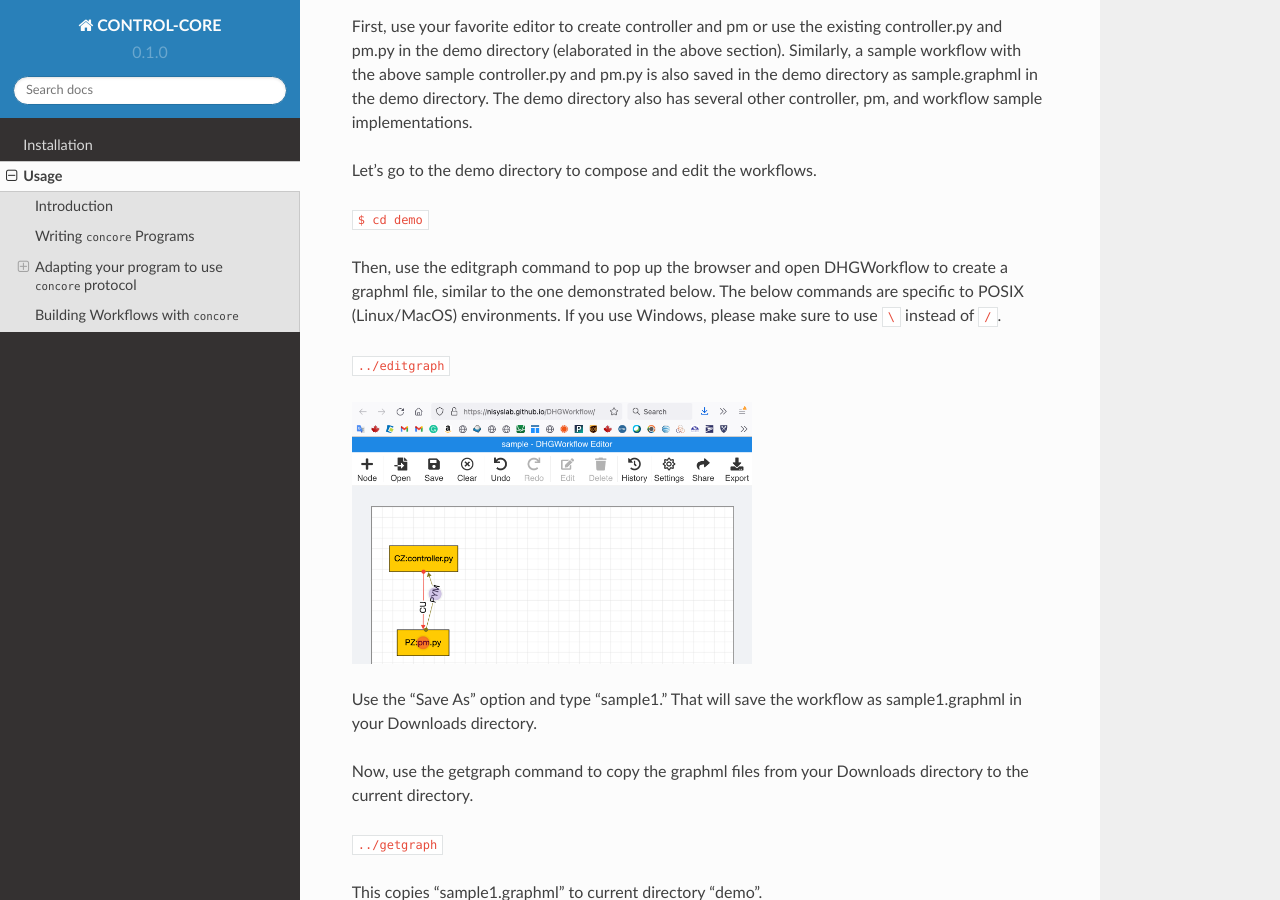
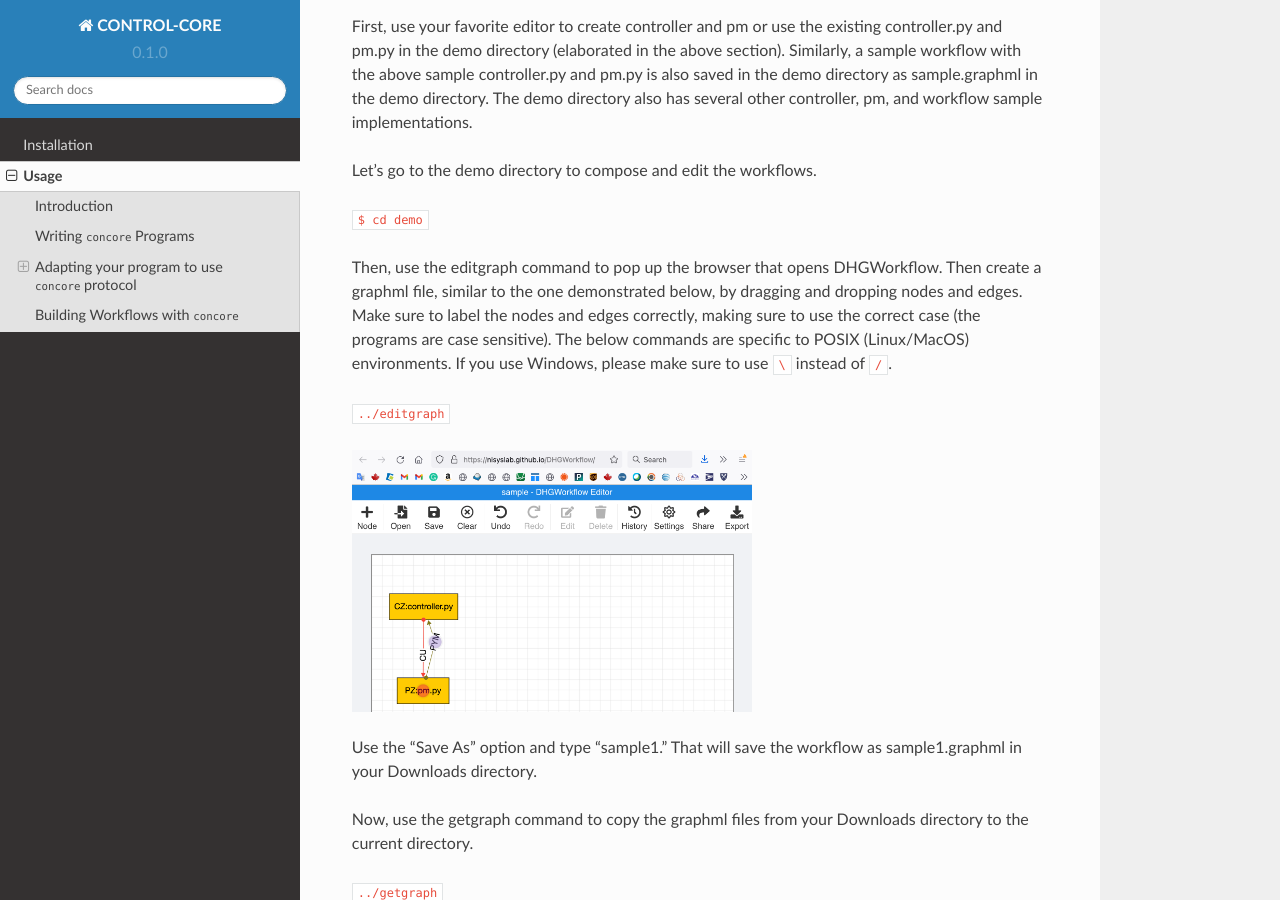
Before and after one commit to ControlCore-Project/documentation, a Sphinx documentation site: the page built from docs/source/usage.rst, in a window 1280 px wide and 900 px high, scrolled down 3850 px. Built offline with Sphinx 7.4.7 and the Read the Docs theme 2.0.0, drawn with Linux system fonts in a browser that asks for light colours.

Commit message:
Update usage.rst

```diff
--- a/docs/source/usage.rst
+++ b/docs/source/usage.rst
@@ -136,7 +136,7 @@ Let's go to the demo directory to compose and edit the workflows.
 
 ``$ cd demo``
 
-Then, use the editgraph command to pop up the browser and open DHGWorkflow to create a graphml file, similar to the one demonstrated below. The below commands are specific to POSIX (Linux/MacOS) environments. If you use Windows, please make sure to use ``\`` instead of ``/``.
+Then, use the editgraph command to pop up the browser that opens DHGWorkflow. Then create a graphml file, similar to the one demonstrated below, by dragging and dropping nodes and edges. Make sure to label the nodes and edges correctly, making sure to use the correct case (the programs are case sensitive). The below commands are specific to POSIX (Linux/MacOS) environments. If you use Windows, please make sure to use ``\`` instead of ``/``.
 
 
 ``../editgraph``
```
